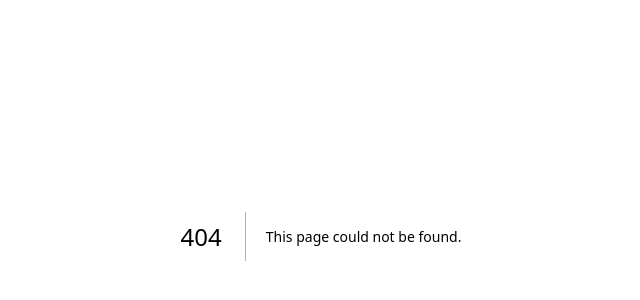
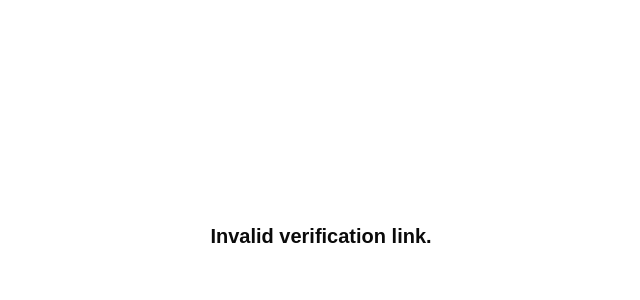
Before and after one commit to NoorNazar123/eCcommerce_web, a Next.js app: page /auth/verify in a window 1280 px wide. Before the commit this address had no page. Shown: the part 164-464 px from the top of the page, without its empty margins (319-959 px from the left). Built offline with nearby package versions, Linux system fonts and the light colour scheme.

Commit message:
refactor-email verfication add

```diff
--- /dev/null
+++ b/src/app/auth/verify/page.tsx
@@ -0,0 +1,29 @@
+'use client'; // Ensure client-side execution
+
+import { useSearchParams } from 'next/navigation';
+import { useEffect, useState } from 'react';
+
+const VerifyEmail = () => {
+  const searchParams = useSearchParams();
+  const token = searchParams.get('token');
+  const [message, setMessage] = useState('Verifying...');
+
+  useEffect(() => {
+    if (!token) {
+      setMessage('Invalid verification link.');
+      return;
+    }
+
+    fetch(`http://localhost:8080/auth/verify-email?token=${token}`)
+      .then(() => setMessage('✅ Email verified successfully!'))
+      .catch(() => setMessage('❌ Invalid or expired token.'));
+  }, [token]);
+
+  return (
+    <div className="flex flex-col items-center justify-center h-screen">
+      <h2 className="text-xl font-bold">{message}</h2>
+    </div>
+  );
+};
+
+export default VerifyEmail;
```
